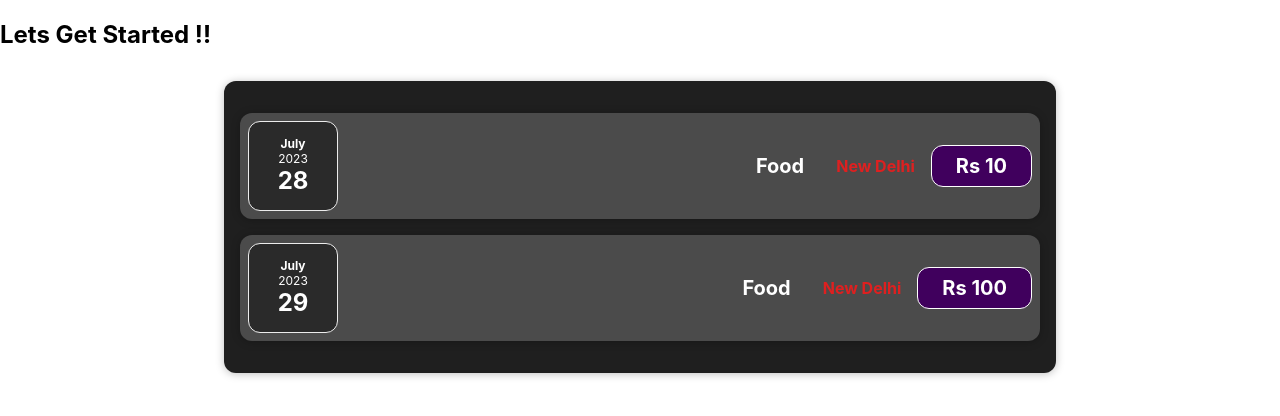
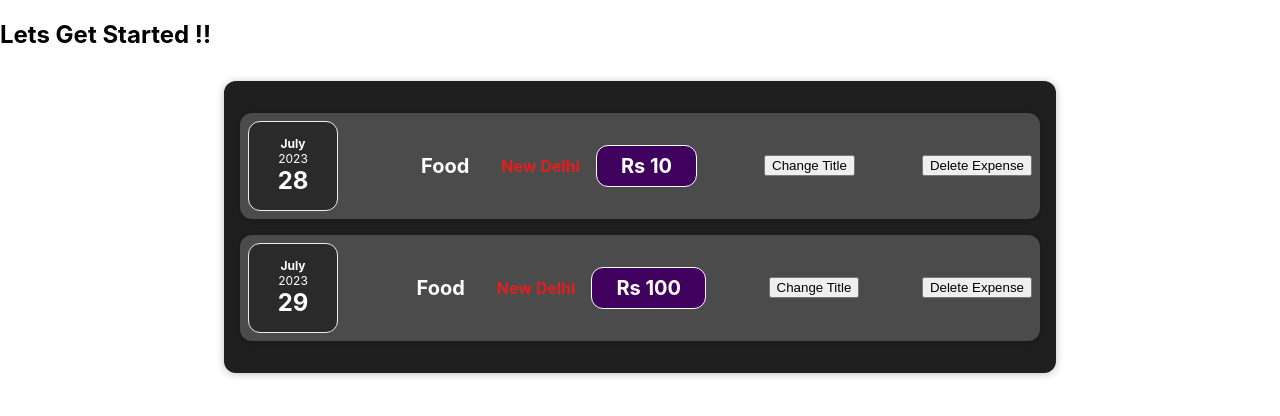
Before and after one commit to priyankasewaiwar/my-app-react, a React (Create React App) app: page / in a window 1280 px wide. Shown: the top 416 px of the page. Built offline with nearby package versions, Linux system fonts and the light colour scheme.

Commit message:
Button and Event Listner

```diff
--- a/src/components/Expenses/ExpenseItem.js
+++ b/src/components/Expenses/ExpenseItem.js
@@ -4,10 +4,15 @@ import ExpenseDate from './ExpenseDate';
 import Card from '../UI/Card';
 
 const ExpenseItem = (props) => {
+    const expenseHandler = () =>{
+
+    }
     return (
         <Card className='expense-item'>
             <ExpenseDate expense={props.expense}/>
             <ExpenseDetail expense={props.expense}/>
+            <button onClick={expenseHandler}>Change Title</button>
+            <button onClick={expenseHandler}>Delete Expense</button>
         </Card>
         );
 }
```
